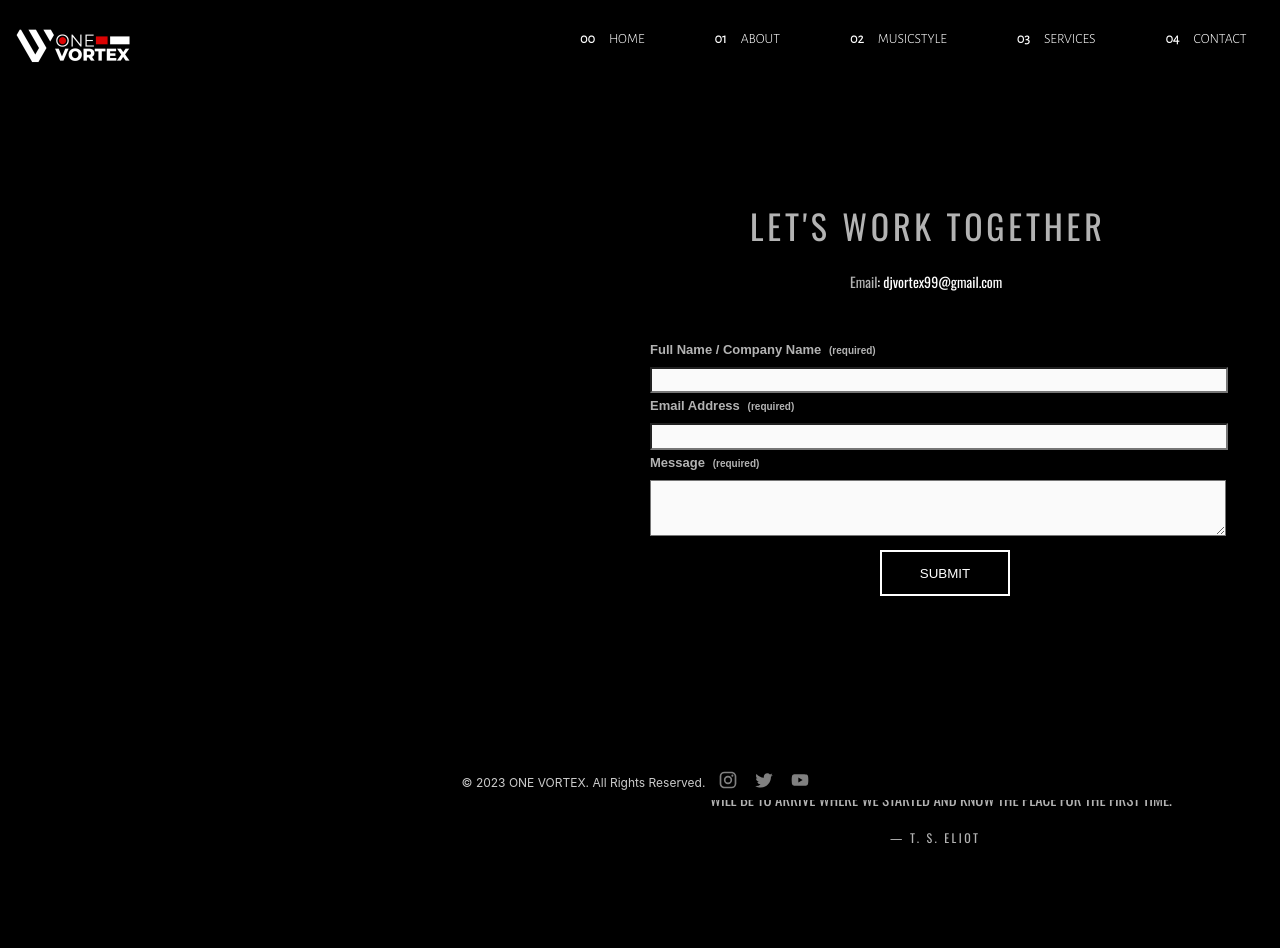
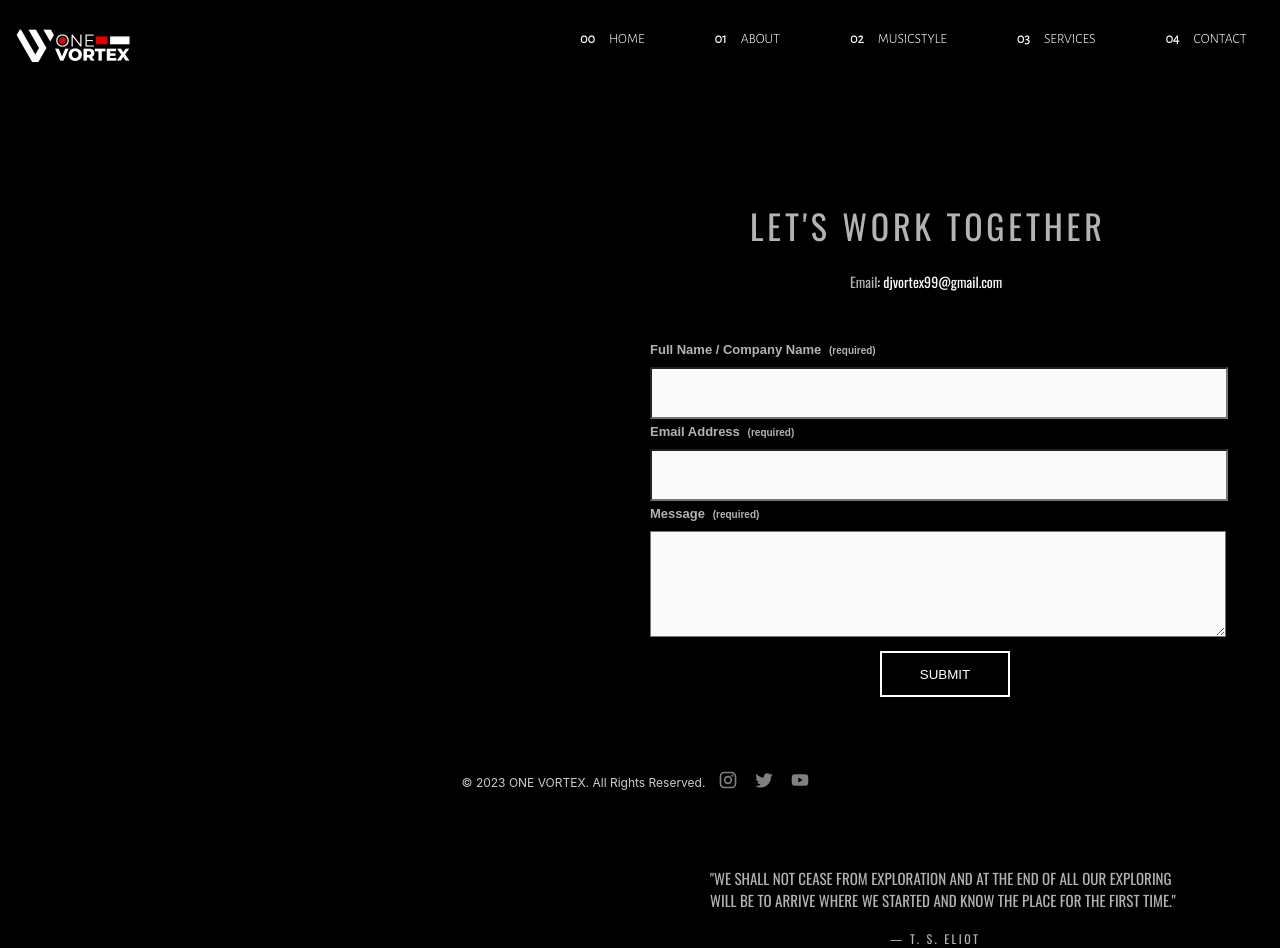
Before and after one commit to hendrckks/vortex-web, a React (Create React App) app: page /Contact in a window 1280 px wide. Before the commit the page ends 847 px from the top, so only its background shows below. Built offline with nearby package versions, Linux system fonts and the light colour scheme; a web font is replaced by a local one.

Commit message:
input boxes height

```diff
--- a/src/component/Contact.css
+++ b/src/component/Contact.css
@@ -71,7 +71,7 @@ h5 {
 
 .message {
   width: 570px;
-  height: 50px;
+  height: 100px;
   margin-top: 10px;
   background-color: #fafafa;
 }
@@ -96,14 +96,14 @@ button:hover {
 .email-input {
   margin-top: 10px;
   width: 570px;
-  height: 21px;
+  height: 46px;
   background-color: #fafafa;
 }
 
 .name-input {
   margin-top: 10px;
   width: 570px;
-  height: 20px;
+  height: 46px;
   background-color: #fafafa;
 }
 
```
